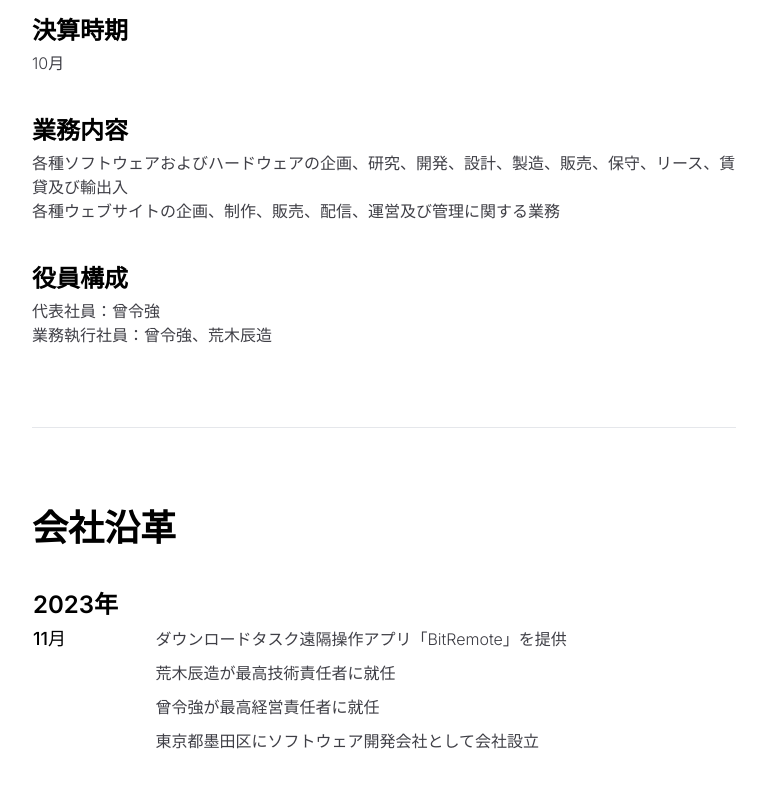
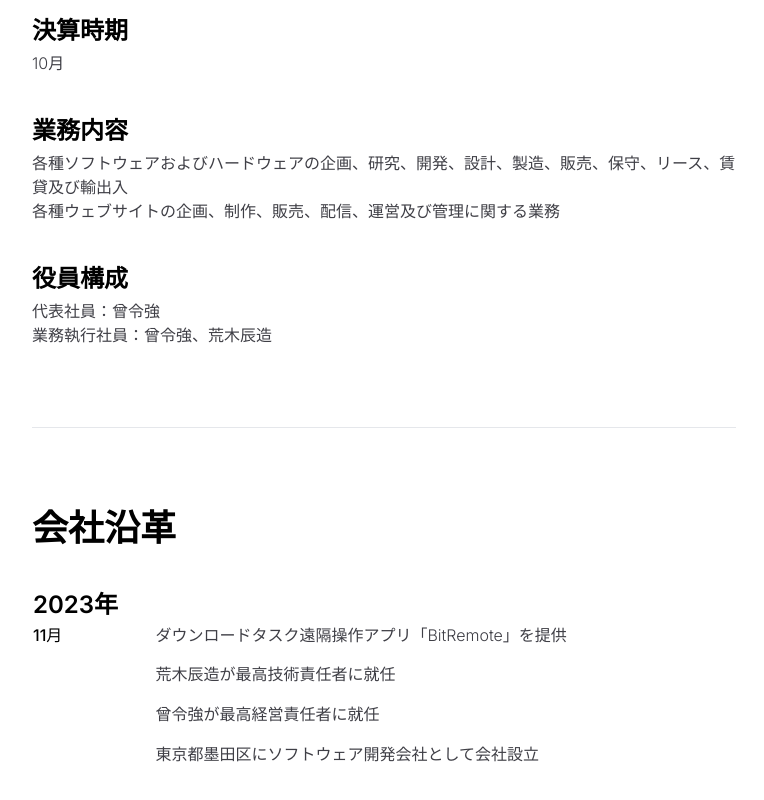
Before and after one commit to ArkStudiosLLC/arkstudios-website, a Next.js app: page /company in a window 1280 px wide. Shown: the part 797-1597 px from the top of the page, without its empty margins (256-1020 px from the left). Built offline with nearby package versions, Linux system fonts and the light colour scheme.

Commit message:
Fix layout issues

```diff
--- a/src/app/company/page.tsx
+++ b/src/app/company/page.tsx
@@ -80,7 +80,7 @@ function BasicInfoSection() {
 function HistorySection() {
   return (
     <Section title='会社沿革'>
-      <table className='leading-loose'>
+      <table>
         <tbody>
           <TableYearRow value='2023年' />
           <TableMonthRow
@@ -117,7 +117,7 @@ function Subsection({ title, children }: { title: string; children: React.ReactN
 function TableYearRow({ value }: { value: string }) {
   return (
     <tr>
-      <td className='text-2xl font-semibold'>{value}</td>
+      <td className='whitespace-nowrap text-nowrap text-2xl font-semibold'>{value}</td>
       <td></td>
     </tr>
   )
@@ -125,9 +125,9 @@ function TableYearRow({ value }: { value: string }) {
 
 function TableMonthRow({ value, content }: { value: string; content: string }) {
   return (
-    <tr>
-      <td className='text-lg font-medium'>{value}</td>
-      <td>
+    <tr className='align-baseline'>
+      <td className='whitespace-nowrap text-nowrap font-medium'>{value}</td>
+      <td className='h-8'>
         <Label>{content}</Label>
       </td>
     </tr>
@@ -138,7 +138,7 @@ function TablePlainRow({ content }: { content: string }) {
   return (
     <tr>
       <td></td>
-      <td>
+      <td className='h-10'>
         <Label>{content}</Label>
       </td>
     </tr>
```
